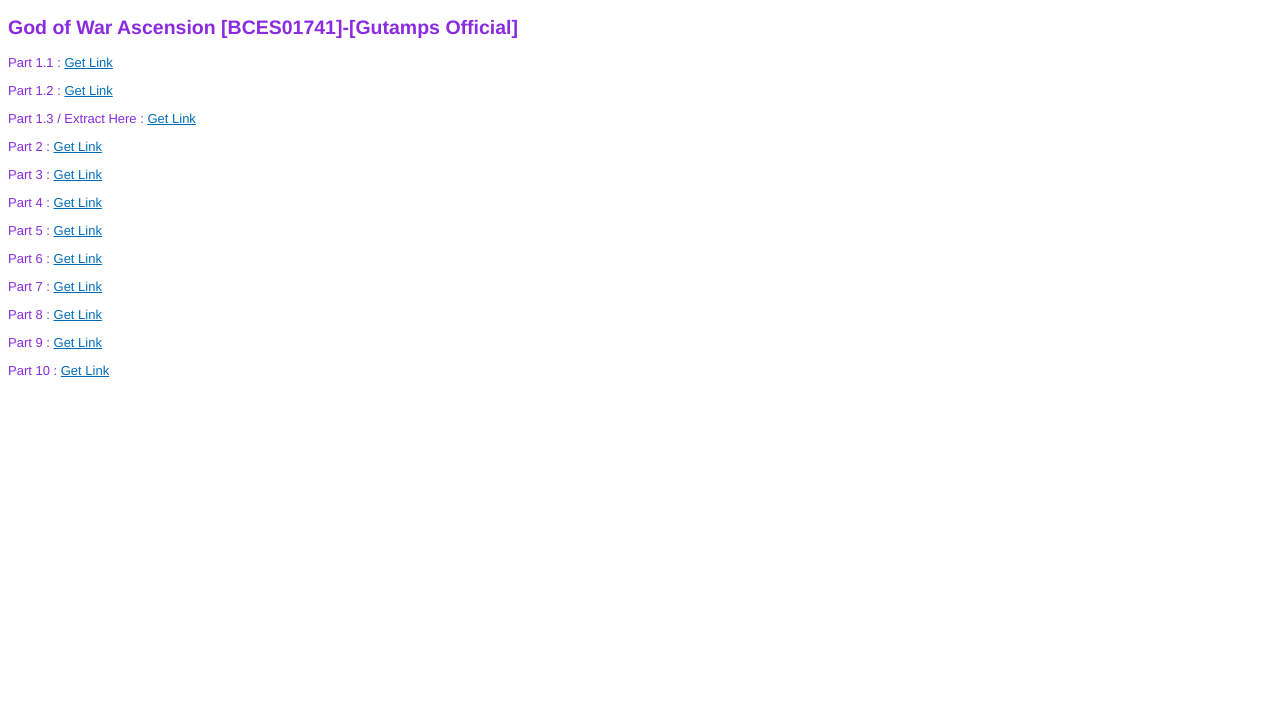
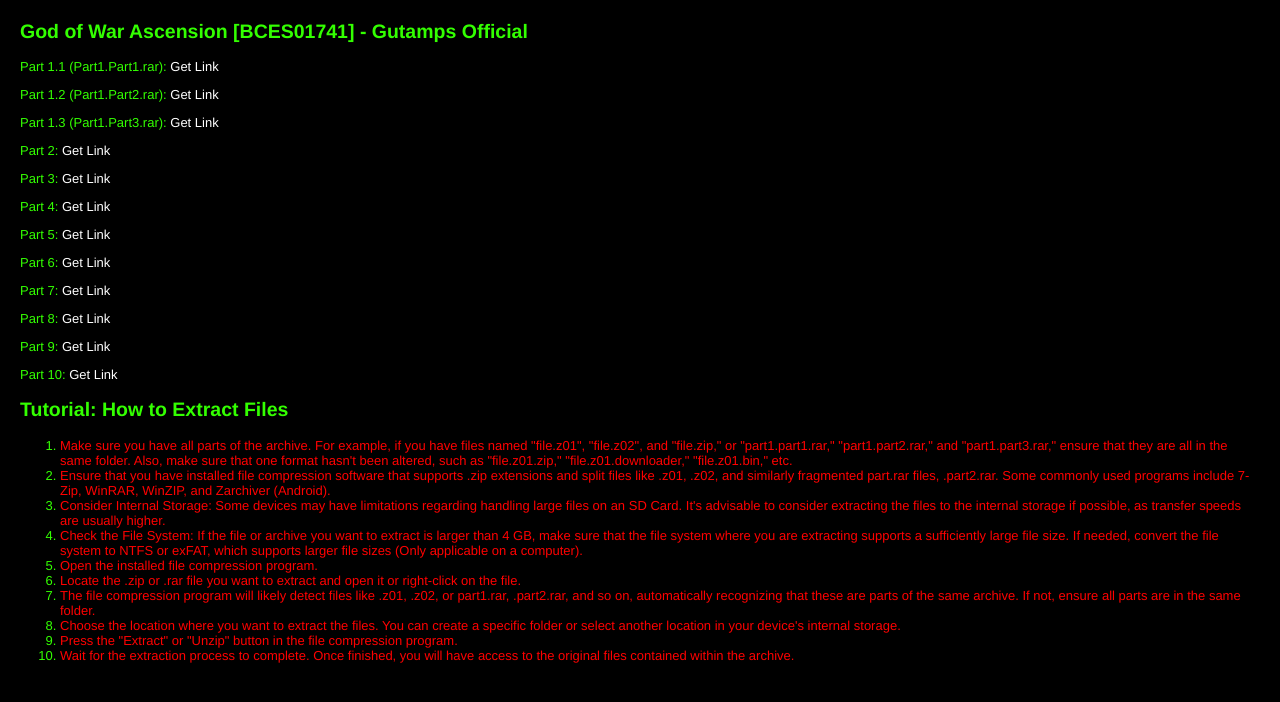
Before and after one commit to gutampsid/gowasgomg.github.io, a plain HTML site: page index.html in a window 1280 px wide. Drawn offline with Linux system fonts and the light colour scheme.

Commit message:
Update index.html

```diff
--- a/index.html
+++ b/index.html
@@ -1,27 +1,65 @@
-<!DOCTYPE html PUBLIC "-//W3C//DTD XHTML 1.0 Transitional//EN" "http://www.w3.org/TR/xhtml1/DTD/xhtml1-transitional.dtd">
-<html xmlns="http://www.w3.org/1999/xhtml">
+<!DOCTYPE html>
+<html lang="en">
 <head>
-    <title>God of War Ascension [BCES01741]-[Gutamps Official]</title>
-    <style type="text/css">
-        body, table { font-family: Helvetica, Arial, sans-serif; font-size: 13px; }
-        a { color: #006DBA; }
+    <meta charset="UTF-8">
+    <meta http-equiv="X-UA-Compatible" content="IE=edge">
+    <meta name="viewport" content="width=device-width, initial-scale=1.0">
+    <title>God of War Ascension [BCES01741] - Gutamps Official</title>
+    <style>
+        body {
+            font-family: 'Helvetica', 'Arial', sans-serif;
+            font-size: 13px;
+            color: #33ff00;
+            background-color: rgb(0, 0, 0);
+            margin: 20px;
+        }
+
+        h2 {
+            color: #33ff00;
+        }
+
+        a {
+            color: #ffffff;
+            text-decoration: none;
+            transition: color 0.3s ease;
+        }
+
+        a:hover {
+            color: #ff4500;
+        }
+
+        p {
+            margin-bottom: 10px;
+        }
     </style>
 </head>
 <body>
-<h2>God of War Ascension [BCES01741]-[Gutamps Official]</h2>
-    <style> body { color: blueviolet };
-    </style>
-<p>Part 1.1 : <a href="https://mega.nz/file/FDgniDwK#jiHldaFiRMUBV3HTWp2eaDH4IaubL2n2y7diO-8pHpY" target="_blank" rel="noopener">Get Link</a></p>
-<p>Part 1.2 : <a href="https://mega.nz/file/ZLxAnLQI#YbxbkeB6VcX44CzoSrnASijZc3mAMAz1PMGuwHIviU4" target="_blank" rel="noopener">Get Link</a></p>
-<p>Part 1.3 / Extract Here : <a href="https://mega.nz/file/FTI2nYrL#CjQAFyCGEVacPPGG6FpjiBqx2L685Eov7EInWRicH_U" target="_blank" rel="noopener">Get Link</a></p>
-<p>Part 2 : <a href="https://mega.nz/file/gK4kyITS#ds-NSbExVR3MdCZyMqKp14nlxo3Xi9grsCWfllbIlyM" target="_blank" rel="noopener">Get Link</a></p>
-<p>Part 3 : <a href="https://mega.nz/file/1PA1gIxY#8Oe4lSa4rcgccnZ9-AoKWMnrvhN5IfAOXVOHViDrric" target="_blank" rel="noopener">Get Link</a></p>
-<p>Part 4 : <a href="https://mega.nz/file/YsFQGQyJ#xoTO-sfa_LbWohXi1mPAKFku0kafq0Qu6-uYHDbpVfg" target="_blank" rel="noopener">Get Link</a></p>
-<p>Part 5 : <a href="https://mega.nz/file/RxE1iLJY#W0dS_0bVNVrIRW0a-Ahtn0Hd2dB7tb--IWZCsHLHh3A" target="_blank" rel="noopener">Get Link</a></p>
-<p>Part 6 : <a href="https://mega.nz/file/U5lETCoY#EfFSot53QxPTYb_nxuwLXbbs2XQutAnNZXQWXia7ohQ" target="_blank" rel="noopener">Get Link</a></p>
-<p>Part 7 : <a href="https://mega.nz/file/PX4HybrB#QM0jLp6npkwruAqkKNUsn48UgmAVXKLgrnV0o3HElMo" target="_blank" rel="noopener">Get Link</a></p>
-<p>Part 8 : <a href="https://mega.nz/file/2LhBQKoD#7_Alm10k_mEVyMhDNzSt5zzgyxywvURnFxrSmf2xAYo" target="_blank" rel="noopener">Get Link</a></p>
-<p>Part 9 : <a href="https://mega.nz/file/QOAzhDqQ#r7F-tGYSVR5CGgcY3M53pEtXjyqz6bN3o4P3SHyoOkQ" target="_blank" rel="noopener">Get Link</a></p>
-<p>Part 10 : <a href="https://mega.nz/file/UWoiGL4B#nhALKY1nWt24mq4tdHzoMoQIJjLyBrAcGwz1XG1w3R0" target="_blank" rel="noopener">Get Link</a></p>
+    <h2>God of War Ascension [BCES01741] - Gutamps Official</h2>
+    <p>Part 1.1 (Part1.Part1.rar): <a href="https://mega.nz/file/EeIkEQzJ#ucNvqmlEnIaB0a1hhLXb4bJQyZ_cicyH9UMpciATTrI" target="_blank" rel="noopener">Get Link</a></p>
+    <p>Part 1.2 (Part1.Part2.rar): <a href="https://mega.nz/file/9DwBRCaS#as0fusQT-BXf44YuOd3VZpFdfoj5L8b97frTH2-aRhs" target="_blank" rel="noopener">Get Link</a></p>
+    <p>Part 1.3 (Part1.Part3.rar): <a href="https://mega.nz/file/lWpFgAzI#XzdojHWKSO6Ul0r2IDy0DIXSctThVkS8wdAhd5yC3-E" target="_blank" rel="noopener">Get Link</a></p>
+    <p>Part 2: <a href="https://mega.nz/file/sTJD0QrK#kk-pJOVOWFqI9eCfNkcT79j1CcbO8ND49Snuqj9Zy-M" target="_blank" rel="noopener">Get Link</a></p>
+    <p>Part 3: <a href="https://mega.nz/file/UWRhjArZ#prO3-2pJJbp-NKV5NK-Yg7NyrE1NexQy3WmAcaheOUw" target="_blank" rel="noopener">Get Link</a></p>
+    <p>Part 4: <a href="https://mega.nz/file/wksRnJwb#VWlMVf6jGNHe0kep1ks6QFKReQCrmiGPcEhaLRRe6XY" target="_blank" rel="noopener">Get Link</a></p>
+    <p>Part 5: <a href="https://mega.nz/file/R10ynSBa#hlbB09jPNO9jry3xBKBhh7Kiks7ypKp3bS0r_z5aEvI" target="_blank" rel="noopener">Get Link</a></p>
+    <p>Part 6: <a href="https://mega.nz/file/go8RWLyb#8gmyuBPBxWxJqB3dhx4oq_o9atCilv5XHKmID7mPiu8" target="_blank" rel="noopener">Get Link</a></p>
+    <p>Part 7: <a href="https://mega.nz/file/fPB2CA4a#3f0ysU6pIXMw6VkXtXXsiHzJBkGt_BnN1C6mMrdmyzo" target="_blank" rel="noopener">Get Link</a></p>
+    <p>Part 8: <a href="https://mega.nz/file/eSwjGBJZ#uNj5RzMjKbt6P0Rru7_9ZonTiJmfXJcorukw8Cq7WXE" target="_blank" rel="noopener">Get Link</a></p>
+    <p>Part 9: <a href="https://mega.nz/file/ITpSxLJJ#PH6wPUTJ7oOsWQvPMiQUYbjLbw4r4vERbPazt5S2feA" target="_blank" rel="noopener">Get Link</a></p>
+    <p>Part 10: <a href="https://mega.nz/file/ZPomXZQR#eYrBH6raPCgjZDewmQ18RVFaKQujISgyN5rEFJxPw70" target="_blank" rel="noopener">Get Link</a></p>
+    <!-- Add the rest of the links similarly -->
+    <h2>Tutorial: How to Extract Files</h2>
+        <ol>
+            <li><span style="color:red;">Make sure you have all parts of the archive. For example, if you have files named "file.z01", "file.z02", and "file.zip," or "part1.part1.rar," "part1.part2.rar," and "part1.part3.rar," ensure that they are all in the same folder. Also, make sure that one format hasn't been altered, such as "file.z01.zip," "file.z01.downloader," "file.z01.bin," etc.</span></li>
+            <li><span style="color:red;">Ensure that you have installed file compression software that supports .zip extensions and split files like .z01, .z02, and similarly fragmented part.rar files, .part2.rar. Some commonly used programs include 7-Zip, WinRAR, WinZIP, and Zarchiver (Android).</span></li>
+            <li><span style="color:red;">Consider Internal Storage: Some devices may have limitations regarding handling large files on an SD Card. It's advisable to consider extracting the files to the internal storage if possible, as transfer speeds are usually higher.</span></li>
+            <li><span style="color:red;">Check the File System: If the file or archive you want to extract is larger than 4 GB, make sure that the file system where you are extracting supports a sufficiently large file size. If needed, convert the file system to NTFS or exFAT, which supports larger file sizes (Only applicable on a computer).</span></li>
+            <li><span style="color:red;">Open the installed file compression program.</span></li>
+            <li><span style="color:red;">Locate the .zip or .rar file you want to extract and open it or right-click on the file.</span></li>
+            <li><span style="color:red;">The file compression program will likely detect files like .z01, .z02, or part1.rar, .part2.rar, and so on, automatically recognizing that these are parts of the same archive. If not, ensure all parts are in the same folder.</span></li>
+            <li><span style="color:red;">Choose the location where you want to extract the files. You can create a specific folder or select another location in your device's internal storage.</span></li>
+            <li><span style="color:red;">Press the "Extract" or "Unzip" button in the file compression program.</span></li>
+            <li><span style="color:red;">Wait for the extraction process to complete. Once finished, you will have access to the original files contained within the archive.</span></li>
+        </ol>
 </body>
 </html>
```
